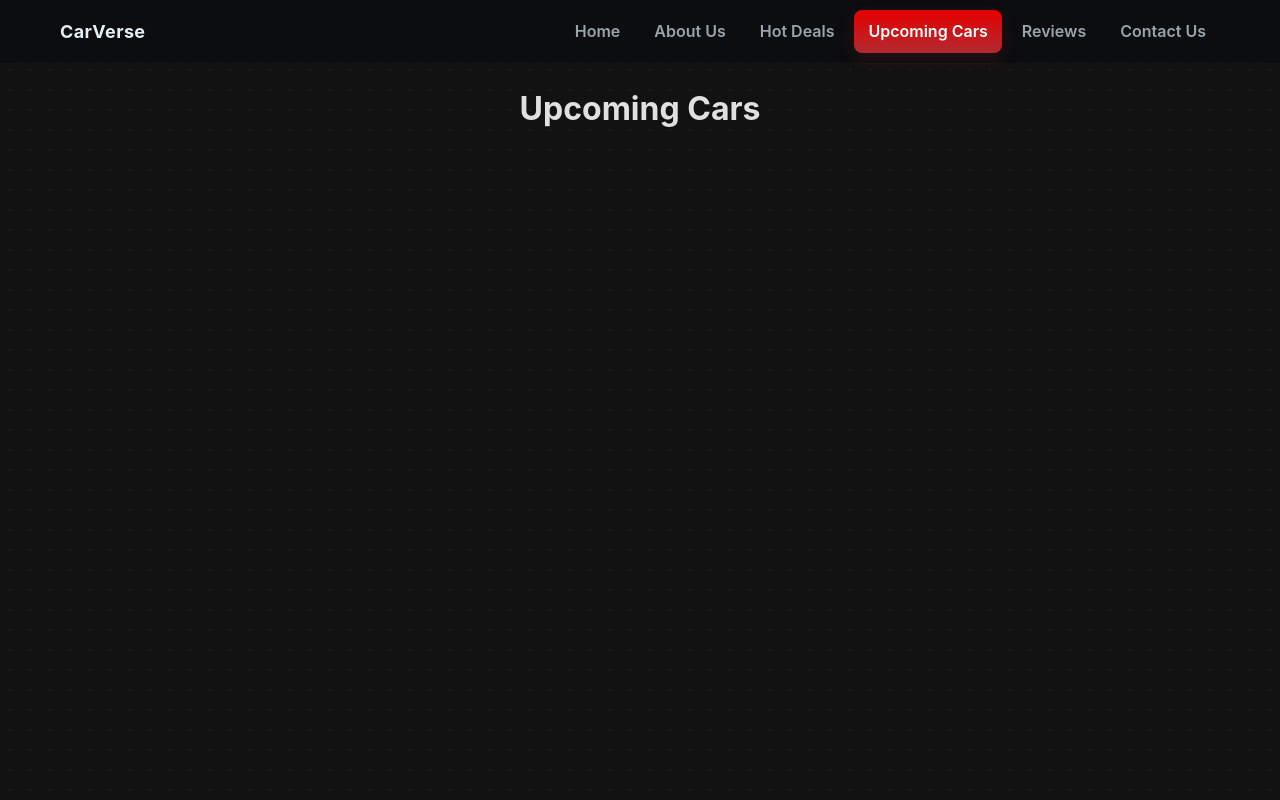
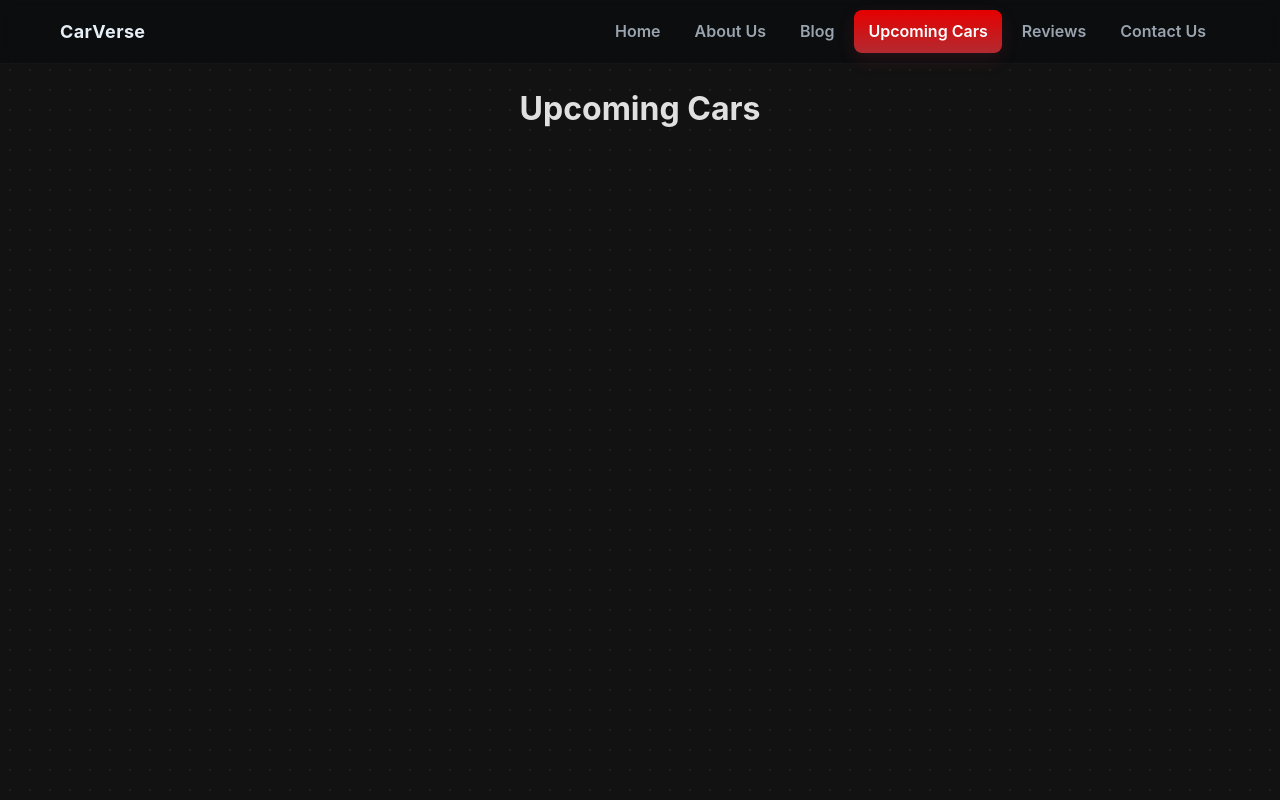
Before and after one commit to Sadique-Saifi/first_project, a plain HTML site: page upcoming.html in a window 1280 px wide. Drawn offline with Linux system fonts and the light colour scheme.

Commit message:
Update navigation link from Hot Deals to Blog
Replaces the 'Hot Deals' navigation link with a 'Blog' link in the upcoming.html navigation menu.

Co-Authored-By: shshankp <172464553+shshankp@users.noreply.github.com>
Co-Authored-By: Vishal Raghav <vishalraghav321@gmail.com>

```diff
--- a/upcoming.html
+++ b/upcoming.html
@@ -22,7 +22,7 @@
       <ul class="nav-list">
         <li><a href="index.html" >Home</a></li>
         <li><a href="about.html">About Us</a></li>
-        <li><a href="hot.html">Hot Deals</a></li>
+        <li><a href="blog.html">Blog</a></li>
         <li><a href="upcoming.html" class="active">Upcoming Cars</a></li>
         <li><a href="reviews.html">Reviews</a></li>
         <li><a href="contact.html">Contact Us</a></li>
```
